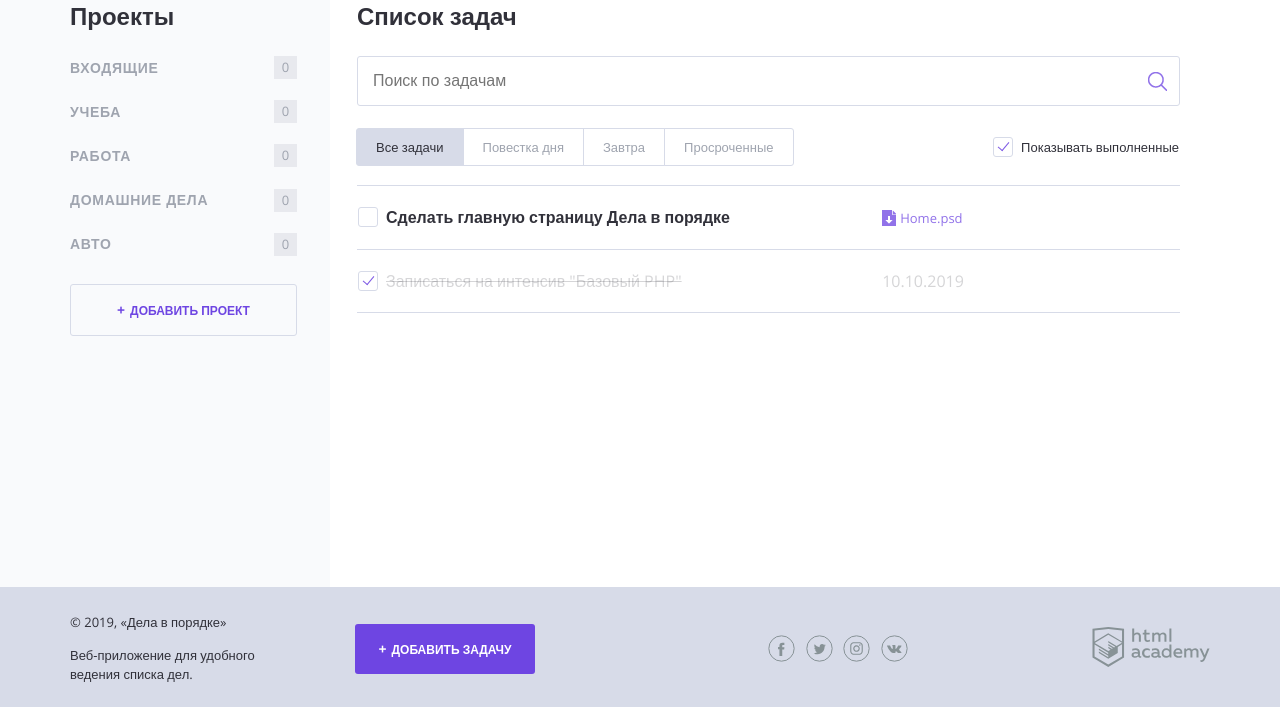
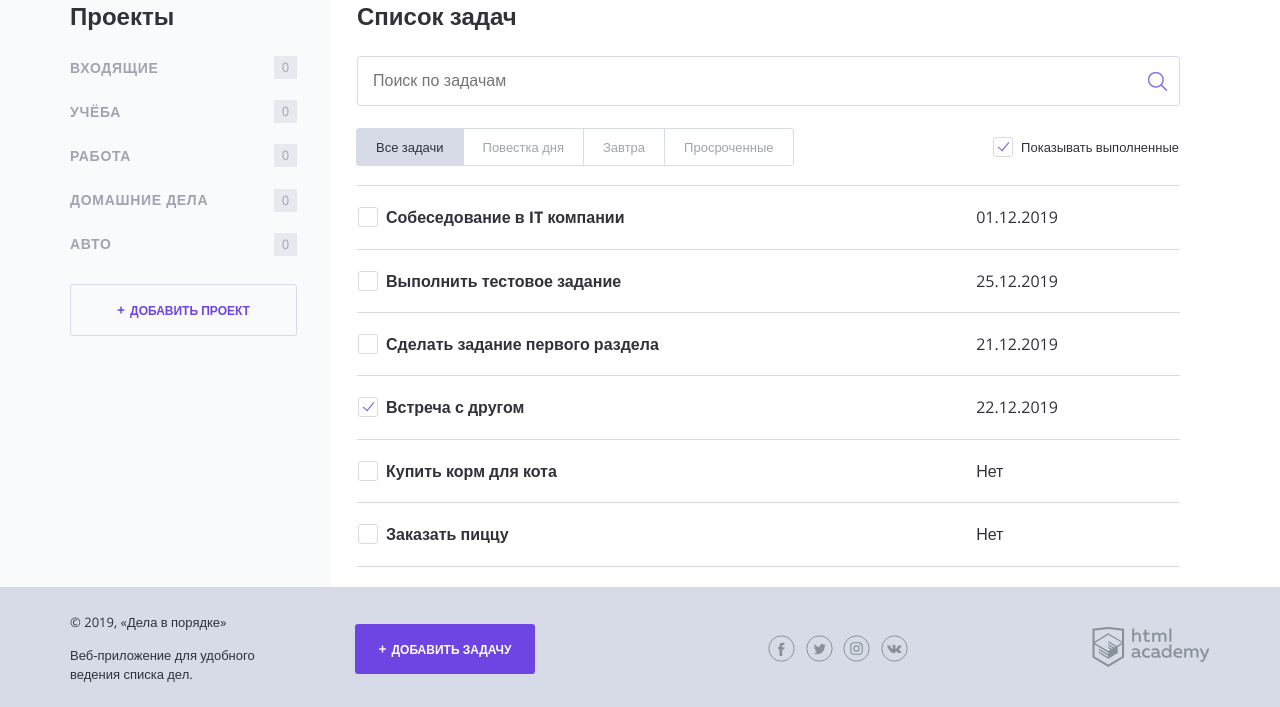
Before and after one commit to nigel-riss/80269-doingsdone, a PHP site: page / in a window 1280 px wide. Shown: the part 93-800 px from the top of the page. Run offline with PHP 8.4, Linux system fonts and the light colour scheme.

Commit message:
Finish module 2 task 1 solution

```diff
--- a/index.php
+++ b/index.php
@@ -2,30 +2,30 @@
 // показывать или нет выполненные задачи
 $show_complete_tasks = rand(0, 1);
 // Project names array
-$projects = ['Входящие', 'Учеба', 'Работа', 'Домашние дела', 'Авто'];
+$projects = ['Входящие', 'Учёба', 'Работа', 'Домашние дела', 'Авто'];
 // Tasks array
 $tasks = [
     [
         'title' => 'Собеседование в IT компании',
-        'due' => date_create('01.12.2019'),
+        'due' => '01.12.2019',
         'project' => 'Работа',
         'done' => false
     ],
     [
         'title' => 'Выполнить тестовое задание',
-        'due' => date_create('25.12.2019'),
+        'due' => '25.12.2019',
         'project' => 'Работа',
         'done' => false
     ],
     [
         'title' => 'Сделать задание первого раздела',
-        'due' => date_create('21.12.2019'),
-        'project' => 'Учеба',
+        'due' => '21.12.2019',
+        'project' => 'Учёба',
         'done' => false
     ],
     [
         'title' => 'Встреча с другом',
-        'due' => date_create('22.12.2019'),
+        'due' => '22.12.2019',
         'project' => 'Входящие',
         'done' => true
     ],
@@ -87,7 +87,7 @@ $tasks = [
 
                 <nav class="main-navigation">
                     <ul class="main-navigation__list">
-                        <?php foreach ($projects as $key => $project): ?>
+                        <?php foreach ($projects as $project): ?>
                             <li class="main-navigation__list-item">
                                 <a class="main-navigation__list-item-link" href="#"><?=$project;?></a>
                                 <span class="main-navigation__list-item-count">0</span>
@@ -125,35 +125,35 @@ $tasks = [
                 </div>
 
                 <table class="tasks">
-                    <tr class="tasks__item task">
-                        <td class="task__select">
-                            <label class="checkbox task__checkbox">
-                                <input class="checkbox__input visually-hidden task__checkbox" type="checkbox" value="1">
-                                <span class="checkbox__text">Сделать главную страницу Дела в порядке</span>
-                            </label>
-                        </td>
+                    <?php
+                        foreach ($tasks as $task) {
+                            if (!$show_complete_tasks && $task['done']) {
+                                continue;
+                            } else {
+                    ?>
 
-                        <td class="task__file">
-                            <a class="download-link" href="#">Home.psd</a>
-                        </td>
-
-                        <td class="task__date"></td>
-                    </tr>
-                    <!--показывать следующий тег <tr/>, если переменная $show_complete_tasks равна единице-->
-                    <?php if ($show_complete_tasks): ?>
-                        <tr class="tasks__item task task--completed">
+                        <tr class="tasks__item task">
                             <td class="task__select">
                                 <label class="checkbox task__checkbox">
-                                    <input class="checkbox__input visually-hidden" type="checkbox" checked>
-                                    <span class="checkbox__text">Записаться на интенсив "Базовый PHP"</span>
+                                    <input class="checkbox__input visually-hidden task__checkbox" type="checkbox" value="1" <?= $task['done'] ? 'checked' : ''; ?>>
+                                    <span class="checkbox__text"><?= $task['title'] ?></span>
                                 </label>
                             </td>
-                            <td class="task__date">10.10.2019</td>
+
+                            <!-- <td class="task__file">
+                                <a class="download-link" href="#">Home.psd</a>
+                            </td> -->
+
+                            <td class="task__date"><?= $task['due'] ? $task['due'] : 'Нет'; ?></td>
 
                             <td class="task__controls">
                             </td>
                         </tr>
-                    <?php endif; ?>
+
+                    <?php
+                            }
+                        }
+                    ?>
                 </table>
             </main>
         </div>
```
